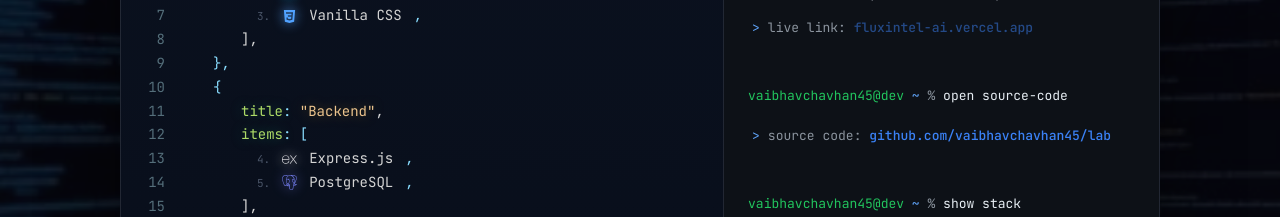
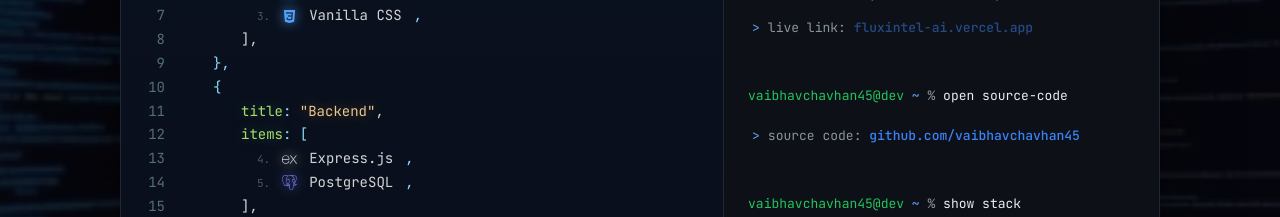
Before and after one commit to vaibhavchavhan45/disha-study-library, a React (Vite) app in the folder frontend/: page /dev in a window 1280 px wide. Shown: the part 3820-4037 px from the top of the page. Built offline with nearby package versions, Linux system fonts and the light colour scheme; no server answers.

Commit message:
Change the link url

```diff
--- a/frontend/src/Components/Dev/TechStackTerminal.jsx
+++ b/frontend/src/Components/Dev/TechStackTerminal.jsx
@@ -79,7 +79,7 @@ function TechStackTerminal() {
                   rel="noreferrer"
                   className="terminal-link font-medium"
                 >
-                  github.com/vaibhavchavhan45/lab
+                  github.com/vaibhavchavhan45
                 </a>
               </p>
             </div>
```
